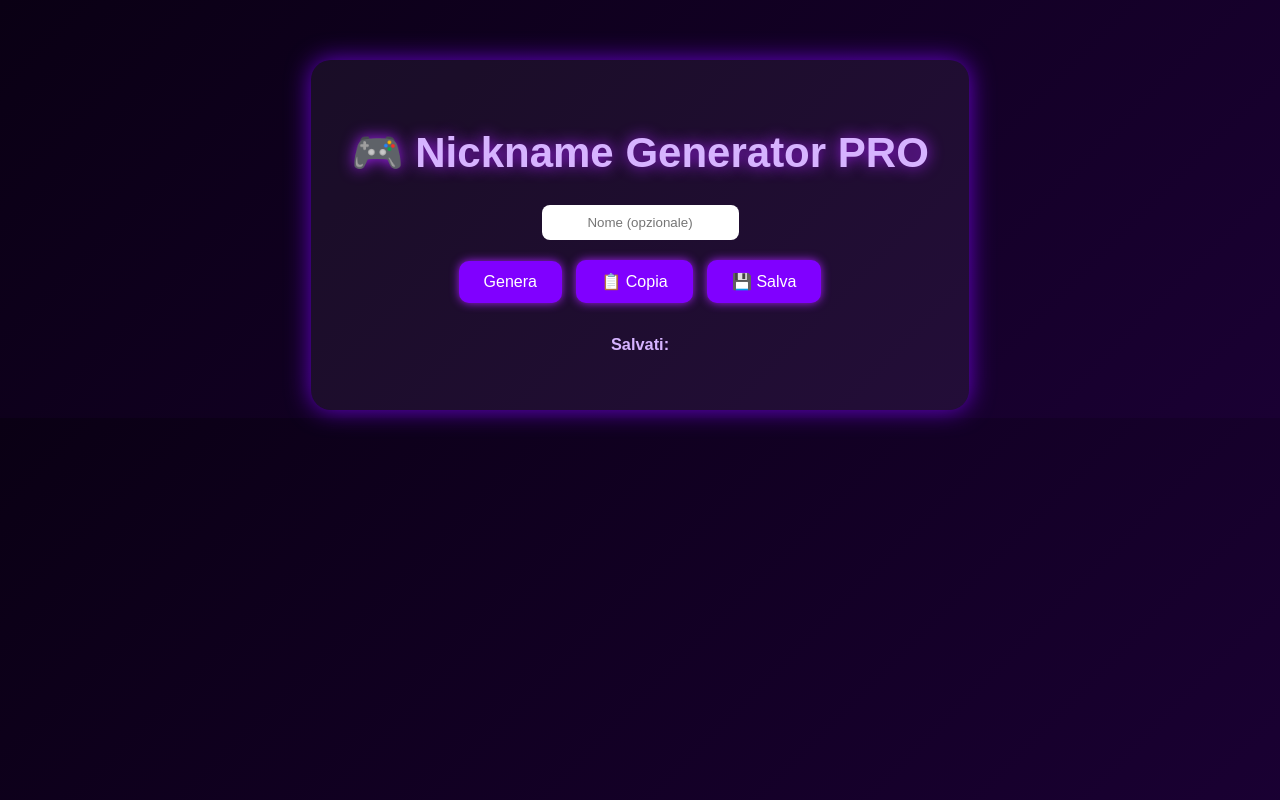
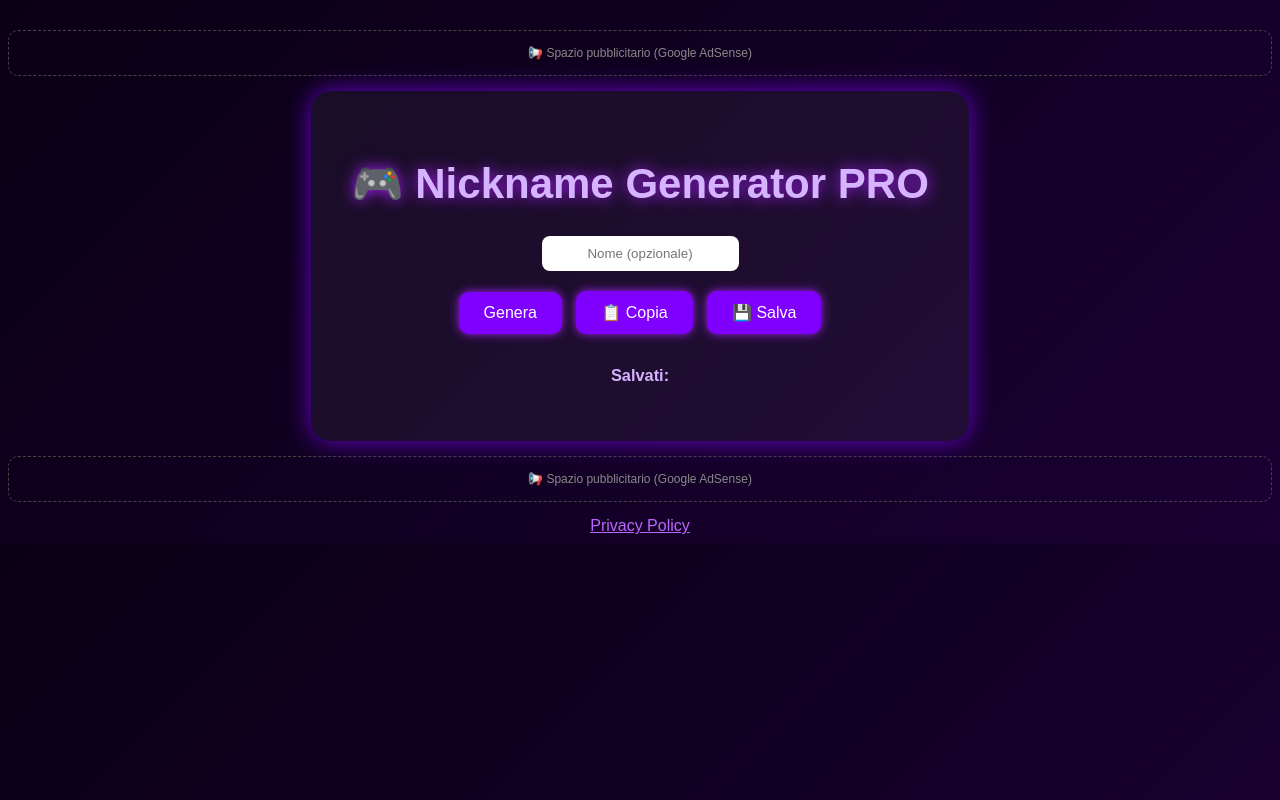
Before and after one commit to sirsharkkk123/Nickname-Generator-Pro, a plain HTML site: page index.html in a window 1280 px wide. Drawn offline with Linux system fonts and the light colour scheme.

Commit message:
Update index.html

```diff
--- a/index.html
+++ b/index.html
@@ -10,7 +10,7 @@ body {
   color: #d6b3ff;
   text-align: center;
   font-family: Arial;
-  margin-top: 60px;
+  margin-top: 30px;
 }
 
 h1 {
@@ -82,10 +82,25 @@ button:hover {
 .saved span:hover {
   text-decoration: underline;
 }
+
+/* ADS BOX */
+.ad-box {
+  margin: 15px 0;
+  padding: 15px;
+  border: 1px dashed #444;
+  border-radius: 10px;
+  color: #888;
+  font-size: 12px;
+}
 </style>
 </head>
 
 <body>
+
+<!-- ADS TOP -->
+<div class="ad-box">
+  📢 Spazio pubblicitario (Google AdSense)
+</div>
 
 <div class="container">
   <h1>🎮 Nickname Generator PRO</h1>
@@ -100,6 +115,11 @@ button:hover {
   <h2 id="nickname"></h2>
 
   <div class="saved" id="lista"></div>
+</div>
+
+<!-- ADS BOTTOM -->
+<div class="ad-box">
+  📢 Spazio pubblicitario (Google AdSense)
 </div>
 
 <script>
@@ -164,9 +184,7 @@ function mostraSalvati() {
   salvati.forEach(nick => {
     let span = document.createElement("span");
     span.textContent = nick;
-
     span.onclick = () => navigator.clipboard.writeText(nick);
-
     lista.appendChild(span);
   });
 }
@@ -176,3 +194,4 @@ mostraSalvati();
 
 </body>
 </html>
+<a href="privacy.html" style="color:#bb66ff;">Privacy Policy</a>
```
